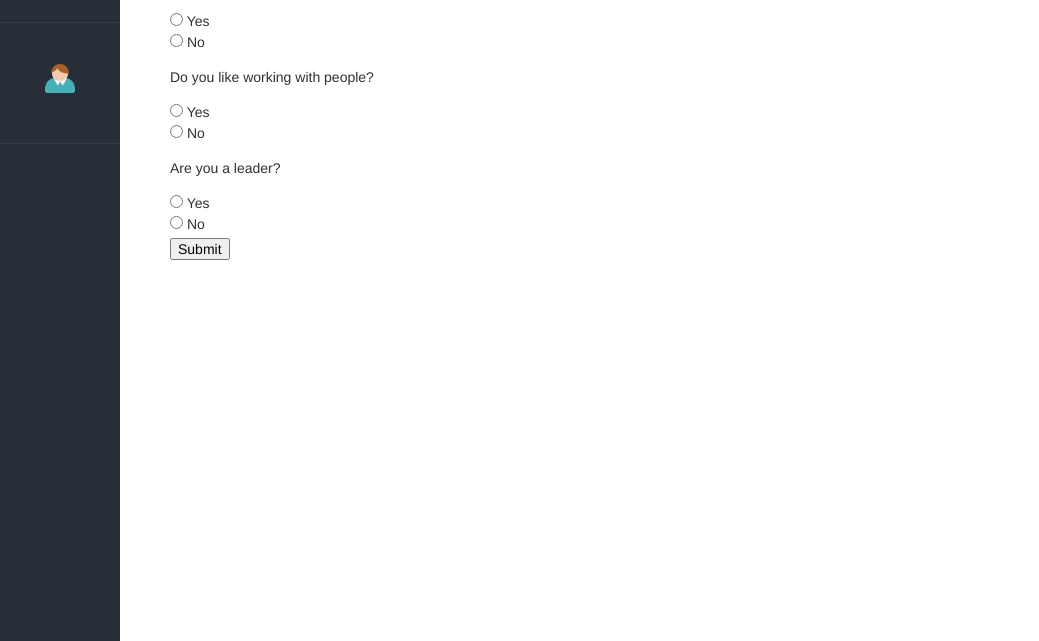
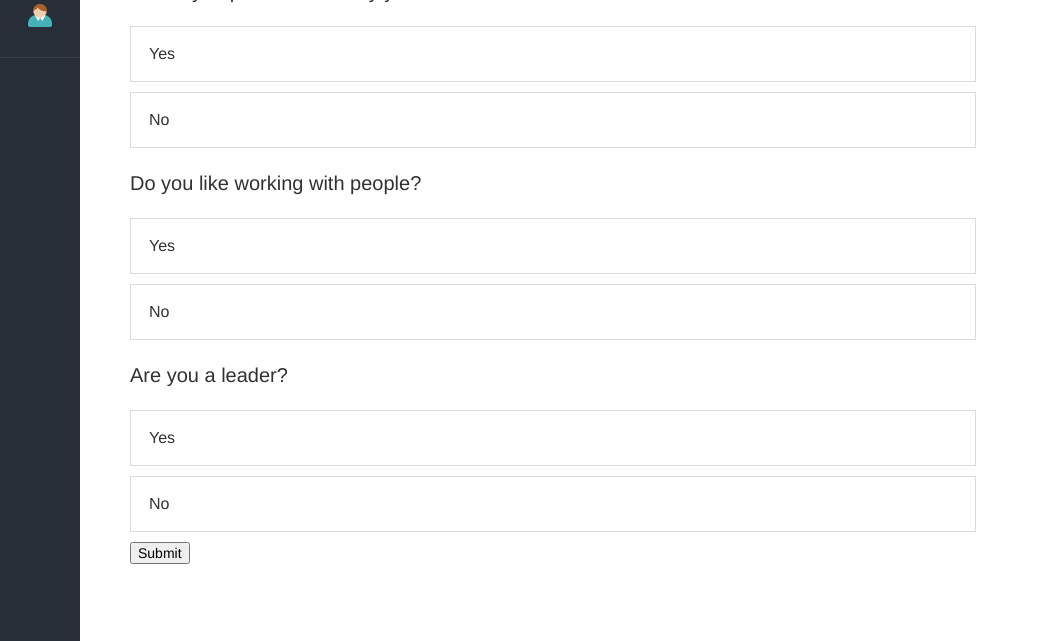
Before and after one commit to evelynluu2/fab5, a website: page index.html in a window 1280 px wide. Shown: the part 159-800 px from the top of the page, without its empty margins (0-1039 px from the left). Drawn offline with nearby package versions, Linux system fonts and the light colour scheme; files that its build step writes are made by us from their sources.

Commit message:
Changed Layout of Radio Buttons

```diff
--- a/css/libs/components/_variables.scss
+++ b/css/libs/components/_variables.scss
@@ -115,4 +115,4 @@ $footerBorder: $lightGrey;
 // My Variable
 
 // My variables
-$navLinkWidth: 120px;
+$navLinkWidth: 80px;
--- a/css/libs/page_components/main-content/_main-content.scss
+++ b/css/libs/page_components/main-content/_main-content.scss
@@ -1,7 +1,7 @@
 .main-content{
   overflow: hidden;
   margin-left: $navLinkWidth;
-  width: 600px;
+  width: 70%;
 }
 
 // THE QUIZ
@@ -13,7 +13,30 @@
   //font-size: 30px;
 }
 
+.question{
+  @include fontSize(20px);
+}
+
 // ** Radio Button
 .radio--quiz{
+  @include fontSize(16px);
   display:block;
+  border: 1px solid  #dadada;
+  cursor:pointer;
+  padding: 15px 18px;
+  margin-bottom: 10px;
+  &:hover{
+    background: lighten($spaceGrey,50%);
+  }
 }
+
+
+input[type="radio"]{
+  text-indent: -9999px;
+  display:none;
+}
+
+input[type="radio"]:checked + .radio--quiz {
+  background: $spaceGrey;
+  color: white;
+}
--- a/css/libs/page_components/nav/_nav.scss
+++ b/css/libs/page_components/nav/_nav.scss
@@ -4,7 +4,7 @@
 
 // Logo
 .logo{
-  font-size: 20px;
+  font-size: 16px;
   padding-bottom:15px;
   display: block;
   color: lighten($spaceGrey,30%);
@@ -31,7 +31,7 @@
   border-bottom: 1px solid lighten($spaceGrey,6%);
   line-height: $navLinkWidth + 10px;
   img{
-    width: 25%;
+    width: 30%;
   }
   &:hover{
     background: lighten($spaceGrey,5%);
--- a/index.html
+++ b/index.html
@@ -36,15 +36,11 @@
             <li class="question--wrap">
               <p class="question">Would you prefer to work by yourself?</p>
 
-              <label for="q1" class="radio--quiz">
-                <input type="radio" name="q1" id="q1" value="CS BIM">
-                Yes
-              </label>
+              <input type="radio" name="q1" id="q1" value="CS BIM">
+              <label for="q1" class="radio--quiz">Yes</label>
 
-              <label for="q2" class="radio--quiz">
-                <input type="radio" name="q1" id="q2" value="CSE INF">
-                No
-              </label>
+              <input type="radio" name="q1" id="q2" value="INF CSE">
+              <label for="q2" class="radio--quiz">No</label>
 
             </li>
             <!-- End Question 1 -->
@@ -52,32 +48,26 @@
             <li class="question--wrap">
               <p class="question">Do you like working with people?</p>
 
-              <label for="q3" class="radio--quiz">
-                <input type="radio" name="q2" id="q3" value="SE">
-                Yes
-              </label>
+              <input type="radio" name="q2" id="q3" value="SE">
+              <label for="q3" class="radio--quiz">Yes</label>
 
-              <label for="q4" class="radio--quiz">
-                <input type="radio" name="q2" id="q4" value="SE BIM">
-                No
-              </label>
+              <input type="radio" name="q2" id="q4" value="SE BIM">
+              <label for="q4" class="radio--quiz">No</label>
 
             </li>
 
             <li class="question--wrap">
               <p class="question">Are you a leader?</p>
 
-              <label for="q5" class="radio--quiz">
-                <input type="radio" name="q3" id="q5" value="CGS">
-                Yes
-              </label>
+              <input type="radio" name="q3" id="q5" value="CGS">
+              <label for="q5" class="radio--quiz">Yes</label>
 
-              <label for="q6" class="radio--quiz">
-                <input type="radio" name="q3" id="q6" value="CS CGS">
-                No
-              </label>
+              <input type="radio" name="q3" id="q6" value="CGS CS">
+              <label for="q6" class="radio--quiz">No</label>
 
             </li>
+
+
           </ul>
           <input type="submit" value="Submit" id="submit">
         </form>
--- a/js/global.js
+++ b/js/global.js
@@ -14,6 +14,9 @@ var $radioButtons, //Obtain all the radio input from the Quiz
 
   //When user submits the quiz
   $("#quizForm").submit(function(event) {
+
+    //Clear all answers
+    $answers = [];
 
     //Obtain all radio buttons
     $radioButtons = $("input[type='radio']");
@@ -34,35 +37,35 @@ var $radioButtons, //Obtain all the radio input from the Quiz
     $.each($answers, function(k,v) {
 
       if(v.search('CSE') >= 0){
-        $counts.CSE += 1;
+        $counts.CSE++;
       }
 
-      if(v.search('CS') >= 0){
-        $counts.CS += 1;
+      if(v.search(/CS\b/g) >= 0){
+        $counts.CS++;
       }
 
       if(v.search('BIM') >= 0){
-        $counts.BIM += 1;
+        $counts.BIM++;
       }
 
       if(v.search('INF') >= 0){
-        $counts.INF += 1;
+        $counts.INF++;
       }
 
-      if(v.search('SE') >= 0){
-        $counts.SE += 1;
+      if(v.search(/^SE\b/g) >= 0){
+        $counts.SE++;
       }
 
       if(v.search('CGS') >= 0){
-        $counts.CGS += 1;
+        $counts.CGS++;
       }
 
     });
 
     //Obtain the major with highest count
     for(var k in $counts){
-      if($counts[k] > $compareNumber){
-        $compareNumber = $counts[k];
+      if($counts[k] > $highestCount){
+        $highestCount = $counts[k];
         $finalMajor = k;
       }
       console.log(k + ' : ' + $counts[k]);
```
Also changed, not shown: css/build/global.css, css/build/minified/global.css, css/build/prefixed/global.css, js/build/production.js, js/build/production.min.js.
